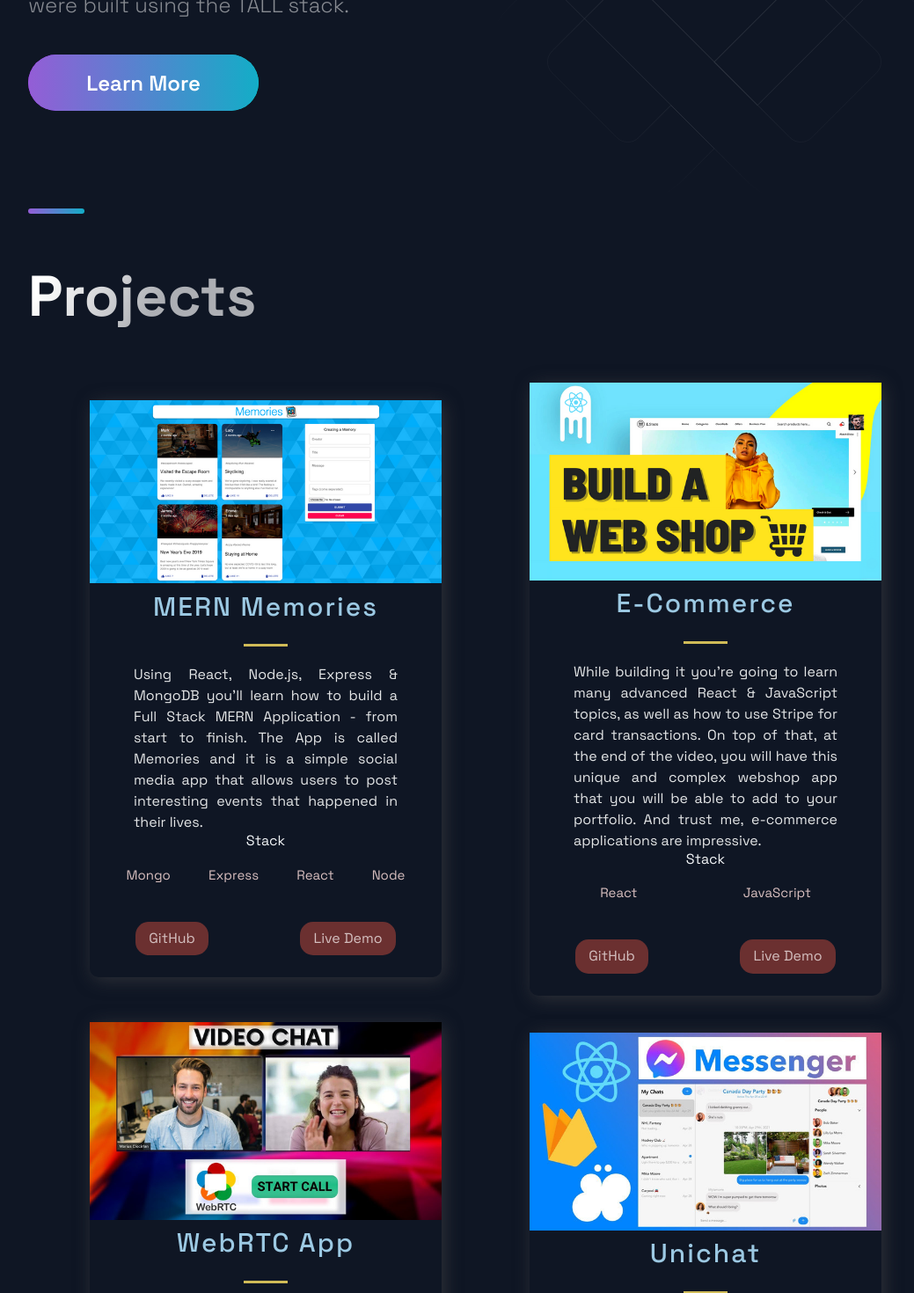
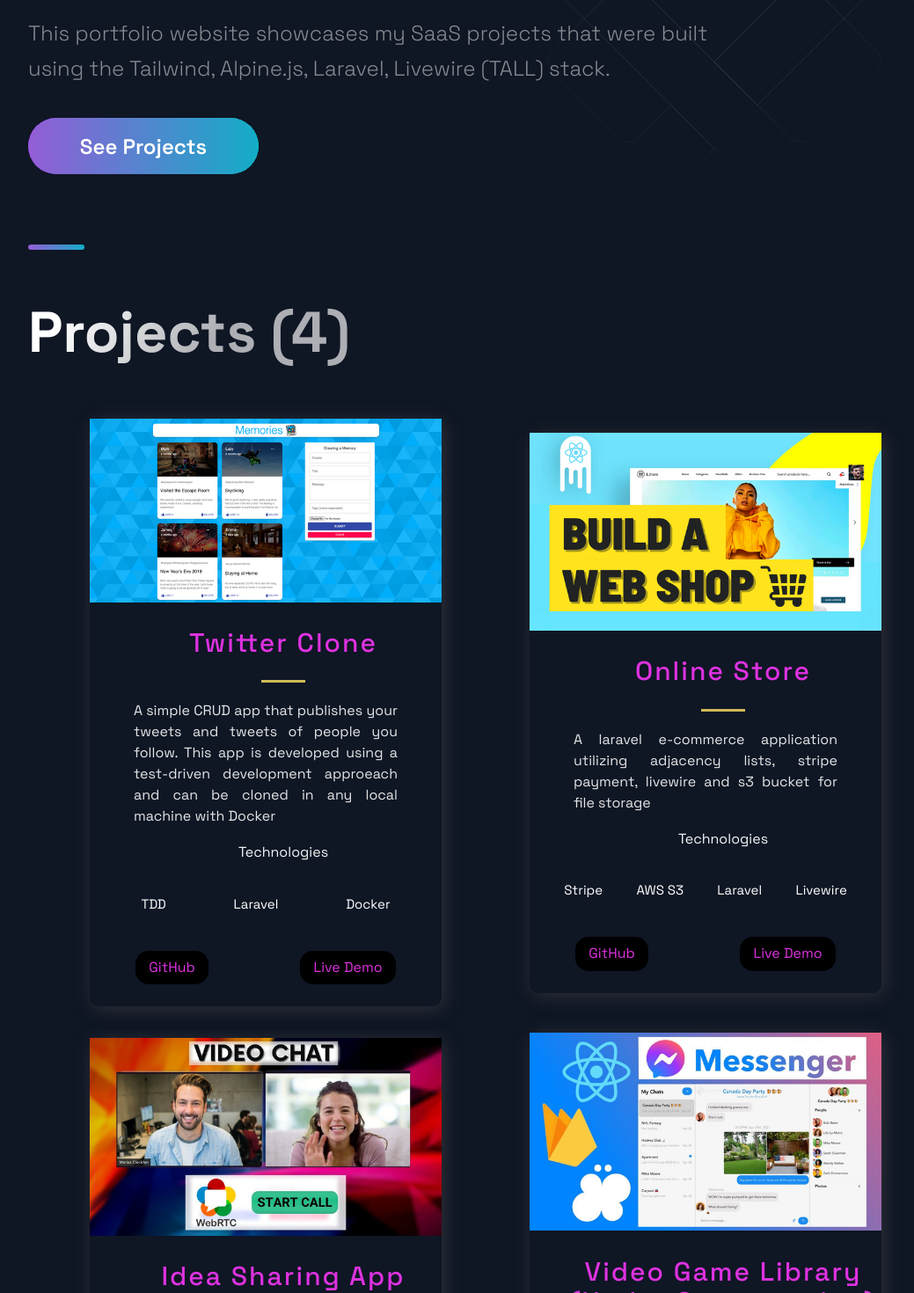
Before and after one commit to iCHIrTmA/next-portfolio, a Next.js app: page / in a window 1280 px wide. Shown: the part 400-1870 px from the top of the page at 88% size, without its empty margins (88-1127 px from the left). Built offline with nearby package versions, Linux system fonts and the light colour scheme.

Commit message:
added links to app source code and live site

```diff
--- a/src/components/Hero/Hero.js
+++ b/src/components/Hero/Hero.js
@@ -12,15 +12,16 @@
   <Section row nopadding>
     <LeftSection>
       <SectionTitle main center>
-        Hello there <br />
-        Happy to see you here
+        Hello, Janroe Cordero here<br />
+        <br />
+        Let's build something beautiful
       </SectionTitle>
       <SectionText>
-        This portfolio website showcases my laravel projects that were built
-        using the TALL stack.
+        This portfolio website showcases my SaaS projects that were built
+        using the Tailwind, Alpine.js, Laravel, Livewire (TALL) stack.
       </SectionText>
-      <Button onClick={() => (window.location = "https://tallstack.dev/")}>
-        Learn More
+      <Button onClick={() => (window.location = "#projects")}>
+        See Projects
       </Button>
     </LeftSection>
   </Section>
--- a/src/components/Projects/Projects.js
+++ b/src/components/Projects/Projects.js
@@ -23,7 +23,7 @@
 const Projects = () => (
   <Section nopadding id="projects">
     <SectionDivider />
-    <SectionTitle main>Projects</SectionTitle>
+    <SectionTitle main>Projects ({projects.length})</SectionTitle>
     <GridContainer>
       {projects.map(
         ({ id, image, title, description, tags, source, visit }) => (
@@ -35,7 +35,7 @@
             </TitleContent>
             <CardInfo>{description}</CardInfo>
             <div>
-              <TitleContent>Stack</TitleContent>
+              <TitleContent>Technologies</TitleContent>
               <TagList>
                 {tags.map((tag, i) => (
                   <Tag key={i}>{tag}</Tag>
@@ -43,8 +43,8 @@
               </TagList>
             </div>
             <UtilityList>
-              <ExternalLinks href={visit}>GitHub</ExternalLinks>
-              <ExternalLinks href={source}>Live Demo</ExternalLinks>
+              <ExternalLinks href={source}>GitHub</ExternalLinks>
+              <ExternalLinks href={visit}>Live Demo</ExternalLinks>
             </UtilityList>
           </BlogCard>
         )
--- a/src/components/Projects/ProjectsStyles.js
+++ b/src/components/Projects/ProjectsStyles.js
@@ -32,6 +32,7 @@
   }
 `;
 export const TitleContent = styled.div`
+  margin: 20px;
   text-align: center;
   z-index: 20;
   width: 100%;
@@ -42,7 +43,7 @@
 export const HeaderThree = styled.h3`
   font-weight: 500;
   letter-spacing: 2px;
-  color: #9cc9e3;
+  color: #de32e1;
   padding: .5rem 0;
   font-size: ${(props) => props.title ? '3rem' : '2rem'};
 `;
@@ -89,10 +90,10 @@
 `;
 
 export const ExternalLinks = styled.a`
-color:#d4c0c0;
+color: #de32e1;
 font-size: 1.6rem;
 padding:1rem 1.5rem;
-background: #6b3030;
+background: black;
 border-radius: 15px;
 transition: 0.5s;
 &:hover{
@@ -107,6 +108,6 @@
 padding: 2rem;
 `
 export const Tag = styled.li`
-color: #d8bfbf;
+color: white;
 font-size: 1.5rem;
 `
--- a/src/constants/constants.js
+++ b/src/constants/constants.js
@@ -1,36 +1,36 @@
 export const projects = [
   {
-    title: "MERN Memories",
+    title: "Twitter Clone",
     description:
-      "Using React, Node.js, Express & MongoDB you'll learn how to build a Full Stack MERN Application - from start to finish. The App is called Memories and it is a simple social media app that allows users to post interesting events that happened in their lives.",
+      "A simple CRUD app that publishes your tweets and tweets of people you follow. This app is developed using a test-driven development approeach and can be cloned in any local machine with Docker",
     image: "/images/1.png",
-    tags: ["Mongo", "Express", "React", "Node"],
-    source: "https://google.com",
-    visit: "https://google.com",
+    tags: ["TDD", "Laravel", "Docker"],
+    source: "https://github.com/iCHIrTmA/tdd-twitter-clone-to-deploy",
+    visit: "https://thawing-tundra-02647.herokuapp.com",
     id: 0,
   },
   {
-    title: "E-Commerce",
+    title: "Online Store",
     description:
-      "While building it you're going to learn many advanced React & JavaScript topics, as well as how to use Stripe for card transactions. On top of that, at the end of the video, you will have this unique and complex webshop app that you will be able to add to your portfolio. And trust me, e-commerce applications are impressive.",
+      "A laravel e-commerce application utilizing adjacency lists, stripe payment, livewire and s3 bucket for file storage",
     image: "/images/2.png",
-    tags: ["React", "JavaScript"],
-    source: "https://google.com",
-    visit: "https://google.com",
+    tags: ["Stripe", "AWS S3", "Laravel", "Livewire"],
+    source: "https://github.com/iCHIrTmA/laravel-ecommerce",
+    visit: "https://enigmatic-crag-03072.herokuapp.com",
     id: 1,
   },
   {
-    title: "WebRTC App",
+    title: "Idea Sharing App",
     description:
-      "This is a code repository for the corresponding YouTube video. In this tutorial, we're going to build and deploy a React Video Chat Application using WebRTC.",
+      "A CRUD app that lets users share their ideas and vote for other ideas from other users. This app is built uses Tailiwind CSS for front-end and Laravel and Livewire for back-end",
     image: "/images/3.jpg",
-    tags: ["React", "WebRTC"],
-    source: "https://google.com",
-    visit: "https://google.com",
+    tags: ["Tailwind", "Laravel", "Livewire"],
+    source: "https://github.com/iCHIrTmA/TIL-Voting-App",
+    visit: "https://hidden-eyrie-71570.herokuapp.com/",
     id: 2,
   },
   {
-    title: "Unichat",
+    title: "Video Game Library (Under Construction)",
     description:
       "This is a code repository for the corresponding video tutorial. In this video, we will create a full Realtime Chat Application",
     image: "/images/4.jpg",
@@ -43,7 +43,7 @@
 
 export const TimeLineData = [
   { year: 2017, text: "Graduated with a degree in Economics" },
-  { year: 2018, text: "Worked as a remote content writer" },
+  { year: 2018, text: "Worked as a remote technical writer" },
   { year: 2019, text: "still writing...." },
   { year: 2020, text: "Software Engineer in Nabepero Phils" },
   { year: 2021, text: "still coding...." },
```
